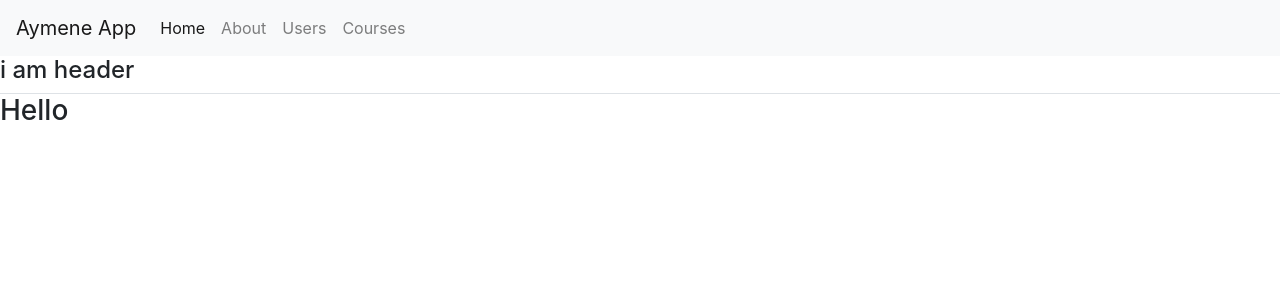
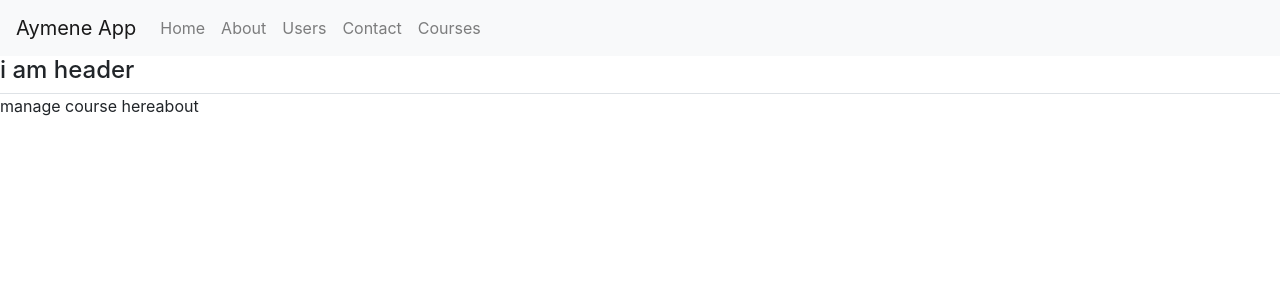
Before and after one commit to bourafai/react-learning, a React (Create React App) app in the folder simple-app-1/: page /course/about in a window 1280 px wide. Shown: the top 300 px of the page. Built offline with nearby package versions, Linux system fonts and the light colour scheme; no server answers.

Commit message:
simple-app-1 : update routes mecanisme

```diff
--- a/simple-app-1/src/App.js
+++ b/simple-app-1/src/App.js
@@ -1,40 +1,28 @@
-import React from 'react';
-import {BrowserRouter as Router, Route, Switch} from "react-router-dom";
-import UsersPage from "./views/UsersPage";
+import React from "react";
 import AboutPage from "./views/AboutPage";
-import HomePage from "./views/HomePage";
 import Header from "./common/Header";
 import CoursesPage from "./views/coursesModule/CoursesPage";
+import Navigation from "./api/Navigation";
 
 const App = () => {
+    const defaultPages = [
+        {path: "/about", component: "AboutPage"},
+        // {path: '/contact', component: 'ContactPage'},
+        {path: "/courses", component: "CoursesPage"},
+        // {path: '/', component: 'HomePage'},
+    ];
+    const nav = new Navigation(defaultPages);
     return (
-        <Router>
         <div>
             <Header/>
             <div className="page-container">
                 {/* A <Switch> looks through its children <Route>s and
                 renders the first one that matches the current URL. */}
-                    <Switch>
-                        <Route path="/about">
-                            <AboutPage/>
-                        </Route>
-                        <Route path="/users">
-                            <UsersPage/>
-                        </Route>
-                        <Route path="/courses">
-                            <CoursesPage/>
-                        </Route>
-                        <Route path="/">
-                            <HomePage/>
-                        </Route>
-                    </Switch>
+                {nav.setRoutes()}
+                {nav.setRedirections()}
             </div>
         </div>
-        </Router>
     );
 };
 
-
-
-
 export default App;
--- /dev/null
+++ b/simple-app-1/src/api/Navigation.js
@@ -0,0 +1,43 @@
+import {Redirect, Route, Switch} from "react-router-dom";
+import AboutPage from "../views/AboutPage";
+import ContactPage from "../views/ContactPage";
+import CoursesPage from "../views/coursesModule/CoursesPage";
+import HomePage from "../views/HomePage";
+import PageNotFound from "../views/PageNotFound";
+import React from "react";
+import UsersPage from "../views/UsersPage";
+import ManageCoursePage from "../views/coursesModule/ManageCoursePage";
+
+export default class Navigation {
+    views = [];
+
+    constructor(pages) {
+        this.addPagesToMenu(pages);
+        return this;
+    }
+
+    addPagesToMenu(pages) {
+        Array.isArray(pages) ? this.views.push(...pages) : this.views.push(pages);
+        return this;
+    }
+
+    setRoutes() {
+        return (
+            <Switch>
+                <Route path="/about" component={AboutPage}/>
+                <Route path="/contact" component={ContactPage}/>
+                <Route path="/users" component={UsersPage}/>
+                <Route path="/courses" component={CoursesPage}/>
+                <Route path="/course/:slug" component={ManageCoursePage}/>
+                <Route exact path="/" component={HomePage}/>
+                <Route component={PageNotFound}/>
+            </Switch>
+        );
+    }
+
+    setRedirections(args) {
+        return (
+            <Redirect from="about-page" to="about"/>
+        );
+    }
+}
--- a/simple-app-1/src/common/NavBar.js
+++ b/simple-app-1/src/common/NavBar.js
@@ -2,6 +2,8 @@ import React from 'react';
 import {NavLink} from "react-router-dom";
 
 const NavBar = () => {
+
+    const activeItemClasses = 'active alert-dark mx-1 nav-link rounded';
     return (
         <nav className="navbar navbar-expand-lg navbar-light bg-light">
             <a className="navbar-brand" href="#">Aymene App</a>
@@ -14,16 +16,24 @@ const NavBar = () => {
                 <nav>
                     <ul className="navbar-nav">
                         <li className="nav-item">
-                            <NavLink className="nav-link" to="/">Home</NavLink>
+                            <NavLink exact activeClassName={activeItemClasses} className="nav-link"
+                                     to="/">Home</NavLink>
                         </li>
                         <li className="nav-item">
-                            <NavLink activeClassName="active" className="nav-link" to="/about">About</NavLink>
+                            <NavLink activeClassName={activeItemClasses} className="nav-link"
+                                     to="/about">About</NavLink>
                         </li>
                         <li className="nav-item">
-                            <NavLink activeClassName="active" className="nav-link" to="/users">Users</NavLink>
+                            <NavLink activeClassName={activeItemClasses} className="nav-link"
+                                     to="/users">Users</NavLink>
                         </li>
                         <li className="nav-item">
-                            <NavLink activeClassName="active" className="nav-link" to="/courses">Courses</NavLink>
+                            <NavLink activeClassName={activeItemClasses} className="nav-link"
+                                     to="/contact">Contact</NavLink>
+                        </li>
+                        <li className="nav-item">
+                            <NavLink activeClassName={activeItemClasses} className="nav-link"
+                                     to="/courses">Courses</NavLink>
                         </li>
                     </ul>
                 </nav>
--- a/simple-app-1/src/index.js
+++ b/simple-app-1/src/index.js
@@ -2,4 +2,5 @@ import React from 'react';
 import {render} from 'react-dom';
 import App from './App';
 import 'bootstrap/dist/css/bootstrap.min.css';
-render(<App/>,document.getElementById('root'));
+import {BrowserRouter as Router} from "react-router-dom";
+render(<Router><App/></Router>,document.getElementById('root'));
--- /dev/null
+++ b/simple-app-1/src/views/ContactPage.js
@@ -0,0 +1,11 @@
+import React from 'react';
+
+const ContactPage = () => {
+    return (
+        <div>
+            Contact us
+        </div>
+    );
+};
+
+export default ContactPage;
--- /dev/null
+++ b/simple-app-1/src/views/PageNotFound.js
@@ -0,0 +1,28 @@
+import React from 'react';
+import {Container, Jumbotron, Row} from "react-bootstrap";
+import {Link} from "react-router-dom";
+
+const PageNotFound = () => {
+    return (
+        <Container>
+            <Jumbotron className="jumbotron text-center text-monospace m-5">
+                <h1>
+                    Oops!</h1>
+                <h2>
+                    404 Not Found</h2>
+                <div className="error-details">
+                    Sorry, an error has occured, Requested page not found!
+                </div>
+                <div className="error-actions ">
+                    <Link to="/" className="btn btn-primary btn-lg m-2"><span
+                        className="glyphicon glyphicon-home"></span>
+                        Take Me Home </Link>
+                    <Link to="/contact" className="btn btn-secondary btn-lg m-2"><span
+                        className="glyphicon glyphicon-envelope"></span> Contact Support </Link>
+                </div>
+            </Jumbotron>
+        </Container>
+    );
+};
+
+export default PageNotFound;
--- /dev/null
+++ b/simple-app-1/src/views/coursesModule/ManageCoursePage.js
@@ -0,0 +1,14 @@
+import React from 'react';
+import CourseDetails from "./components/CourseDetails";
+
+const ManageCoursePage = (props) => {
+    return (
+        <div>
+            manage course here
+            {props.match.params.slug}
+            <CourseDetails/>
+        </div>
+    );
+};
+
+export default ManageCoursePage;
--- a/simple-app-1/src/views/coursesModule/components/CourseItem.js
+++ b/simple-app-1/src/views/coursesModule/components/CourseItem.js
@@ -1,11 +1,12 @@
 import React from 'react';
 import {ListGroup} from "react-bootstrap";
+import {Link} from "react-router-dom";
 
 const CourseItem = (props) => {
     return (
         <ListGroup.Item key={props.id} href={"#" + props.id}>
             <div className="d-flex w-100 justify-content-between">
-                <h6 className="mb-1">{props.title}</h6>
+                <Link to={"/course/" + props.id}><h6 className="mb-1">{props.title}</h6></Link>
                 <small>{props.cat}</small>
             </div>
         </ListGroup.Item>
```
Lines whose indentation alone changed are shown as unchanged.
